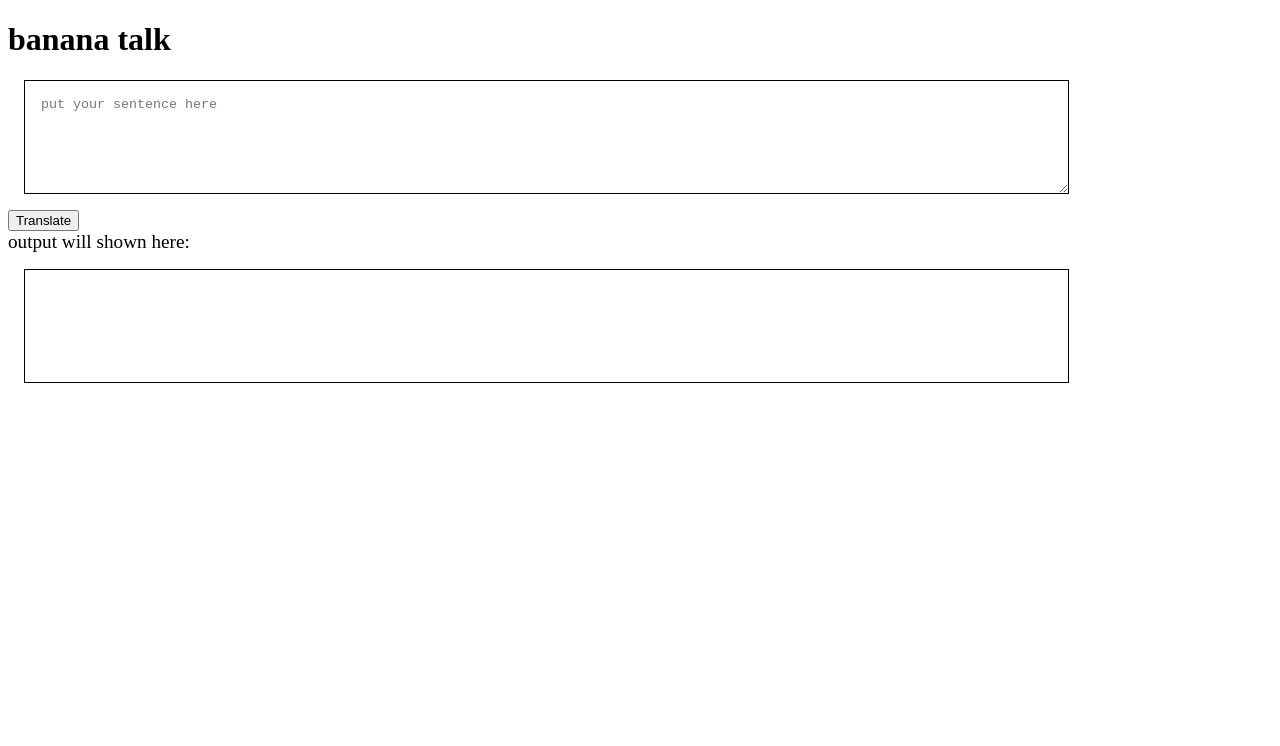
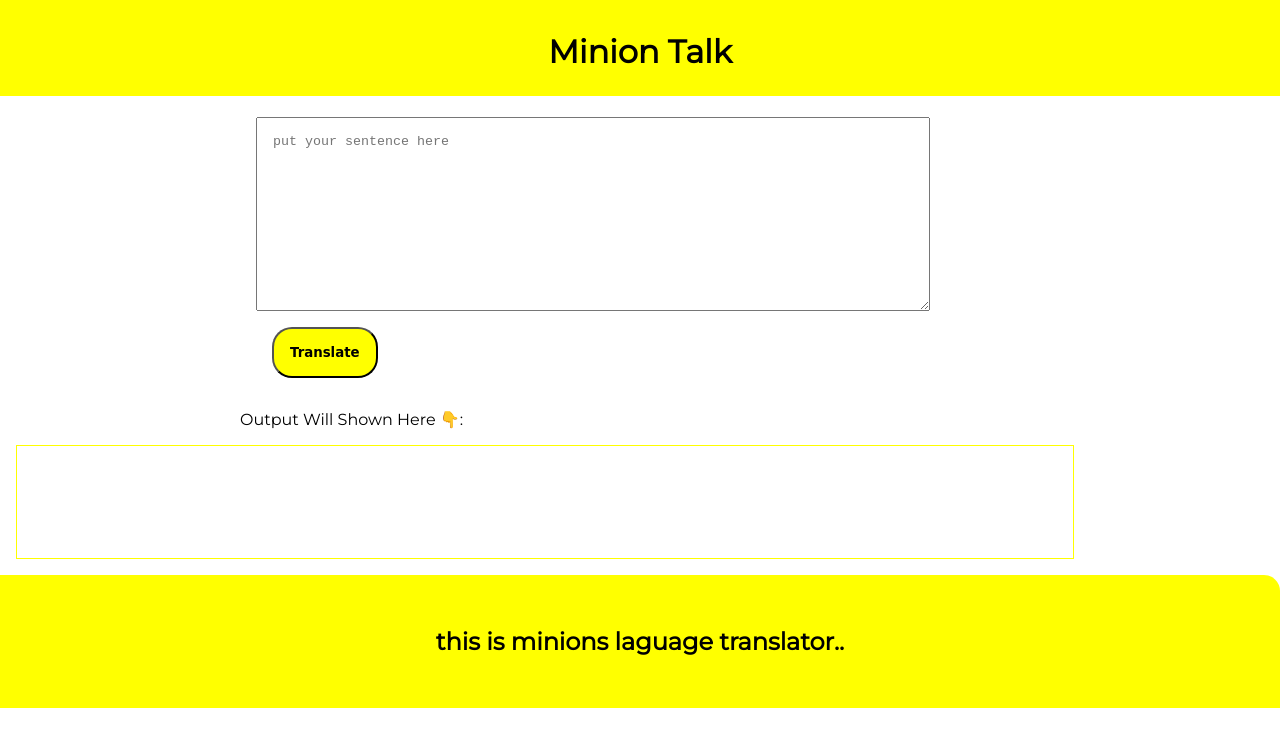
Before and after one commit to krishkprawat/banana-talk, a plain HTML site: page index.html in a window 1280 px wide. Drawn offline with Linux system fonts and the light colour scheme.

Commit message:
style added

```diff
--- a/index.html
+++ b/index.html
@@ -3,36 +3,29 @@
 <head>
     <meta charset="UTF-8">
     <meta name="viewport" content="width=device-width, initial-scale=1.0">
-    <title>banana speak</title>
-    <style>
-        textarea{
-            width:80%;
-            height:10vh;
-            display:block;
-            margin:1rem;
-            padding:1rem;
-            border: 1px solid black;
-        }
+    <title>talk banana</title>
+    <link href="style.css" rel="stylesheet">
 
-        #output{
-            border:1px solid black;
-            height:10vh;
-            display:blcok;
-            margin:1rem;
-            padding:1rem;
-            width:80%;
-        }
-
-    </style>
 </head>
 
 <body>
-    <h1> banana talk</h1>
-    <textarea id="txt-input" placeholder="put your sentence here"></textarea>
-    <button id="btn-translate">Translate</button>
+    <h1 class="head">  Minion Talk </h1>
 
-    <div style="font-size: larger;"> output will shown here: </div>
-    <div id="output"> </div>
-    <script src="app.js" type="text/javascript"></script>
+    <div class="container">
+        <textarea id="txt-input"
+        placeholder="put your sentence here"></textarea>
+        <button id="btn-translate"> Translate </button>
+
+         <div class="output-hd"> </div> Output Will Shown Here  👇: </div>
+         <div id="output"> </div>
+
+
+    </div>
+
+<footer class="footer">
+    <h2> this is minions laguage translator..</h2>
+</footer>
+
+<script src="app.js" type="text/javascript"> </script>
 </body>
 </html>
--- /dev/null
+++ b/style.css
@@ -0,0 +1,117 @@
+@import url('https://fonts.googleapis.com/css2?family=Montserrat&display=swap');
+
+
+body{
+    font-family: 'Padauk', sans-serif;
+    margin: 0px;
+}
+
+.container{
+    max-width: 800px;
+    margin: auto;
+    display: block;
+}
+
+textarea{
+    width: 80%;
+    height: 20vh;
+    display: block;
+    margin: 1rem;
+    padding: 1rem;
+    display: flex;
+}
+
+.head{
+    background-color : yellow;
+    height: 4rem;
+    text-align: center;
+    margin-block-start: 0%;
+    color: black;
+    padding-top: 2rem;
+}
+
+#output {
+    border: 1px solid yellow;
+    width: 80%;
+    height: 10vh;
+    margin: 1rem;
+    padding: 1rem;
+}
+#btn-translate {
+    margin-left: 4vh;
+    padding: 1rem;
+    background-color: yellow;
+    font-family: cursive;
+    font-weight: bold;
+    border-radius: 20px;
+}
+.output-hd{
+    margin-left: 2vh;
+    padding: 1rem;
+
+}
+.footer{
+    background-color: yellow;
+    padding: 2rem 1rem;
+    text-align: center;
+    color: black;
+    border-top-right-radius: 1rem;
+}
+
+
+body{
+    font-family: 'Montserrat', sans-serif;
+    margin: 0px
+}
+
+.container{
+    max-width: 800px;
+    margin: auto;
+    display: block;
+}
+
+textarea{
+    width: 80%;
+    height: 20vh;
+    display: block;
+    margin: 1rem;
+    padding: 1rem;
+    display: flex;
+}
+
+.head{
+    background-color : yellow;
+    height: 4rem;
+    text-align: center;
+    margin-block-start: 0%;
+    color: black;
+    padding-top: 2rem;
+}
+
+#output {
+    border: 1px solid yellow;
+    width: 80%;
+    height: 10vh;
+    margin: 1rem;
+    padding: 1rem;
+}
+#btn-translate {
+    margin-left: 4vh;
+    padding: 1rem;
+    background-color: yellow;
+    font-family: cursive;
+    font-weight: bold;
+    border-radius: 20px;
+}
+.op-indicate{
+    margin-left: 2vh;
+    padding: 1rem;
+
+}
+.footer{
+    background-color: yellow;
+    padding: 2rem 1rem;
+    text-align: center;
+    color: black;
+    border-top-right-radius: 1rem;
+}
```
Also changed, not shown: images/ferb.jpg (added).
